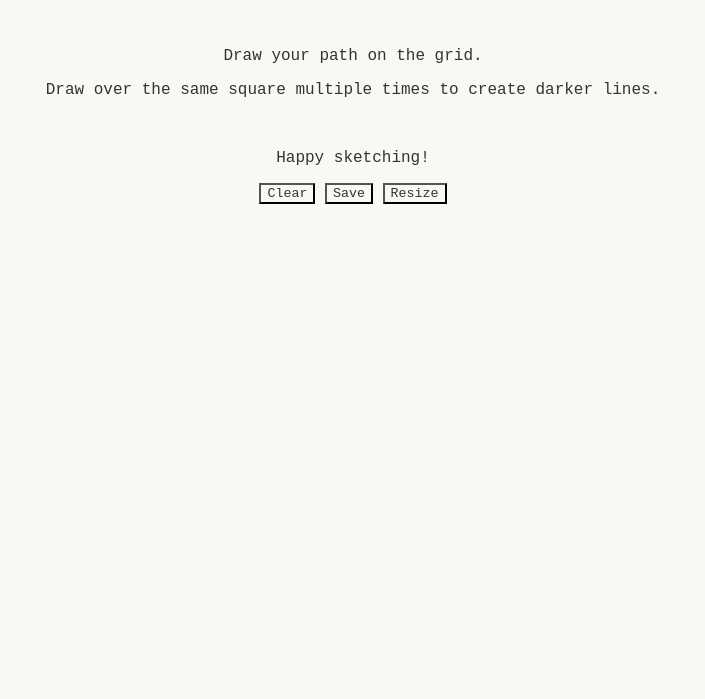
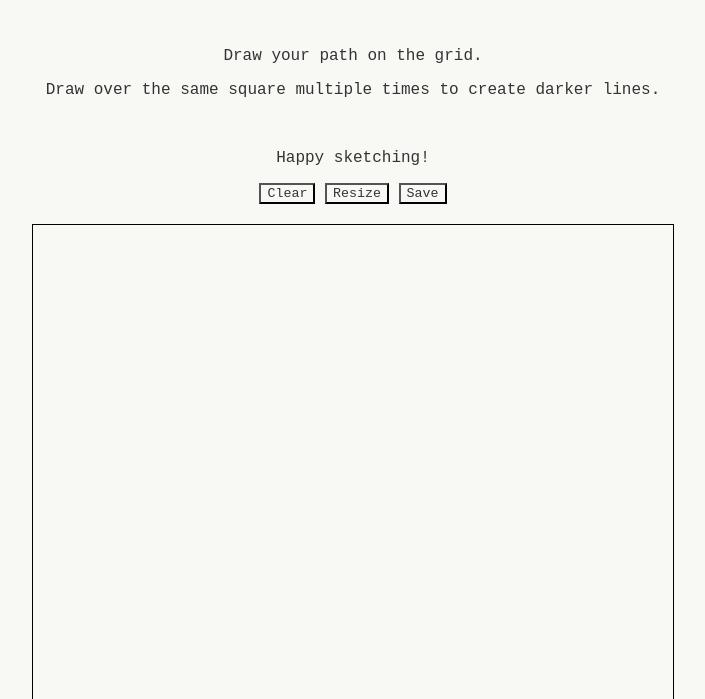
Before and after one commit to charliesurfs31/Etch-a-Sketch, a plain HTML site: page index.html in a window 1280 px wide. Shown: the part 101-800 px from the top of the page, without its empty margins (287-992 px from the left). Drawn offline with Linux system fonts and the light colour scheme.

Commit message:
functional hover effect on grid using mouse

```diff
--- a/app.js
+++ b/app.js
@@ -0,0 +1,13 @@
+const gridContainer = document.querySelector("#container");
+for (let i = 0; i < 256; i++) {
+    const square = document.createElement("div");
+    gridContainer.appendChild(square);
+    square.classList.add("square");
+    square.hoverCount = 0
+    square.addEventListener('mouseenter', function() {
+        square.style.backgroundColor = 'black';
+        square.hoverCount++
+        square.style.opacity = square.hoverCount * 0.10
+        }
+    )
+}
--- a/index.html
+++ b/index.html
@@ -13,9 +13,9 @@
     <p>Draw over the same square multiple times to create darker lines.</p> <br>
     <p>Happy sketching!</p>
     <button id="clear">Clear</button>
+    <button id="resize">Resize</button>
     <button id="save">Save</button>
-    <button id="resize">Resize</button>
-    <div id="grid"></div>
+    <div id="container"></div>
     <script src="app.js"></script>
 </body>
 </html>
--- a/styles.css
+++ b/styles.css
@@ -4,3 +4,19 @@
     text-align: center;
     color: #333333;
 }
+
+#container {
+    display: flex;
+    flex-wrap: wrap;
+    width: 640px;
+    height: 640px;
+    margin: 20px auto;
+    border: 1px solid black;
+}
+
+.square {
+    border: 1px solid transparent;
+    box-sizing: border-box;
+    width: 40px;
+    height: 40px;
+}
```
